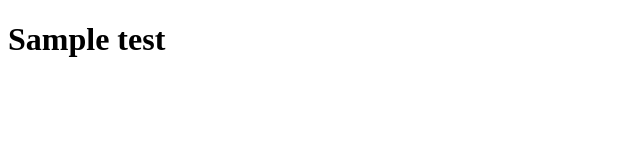
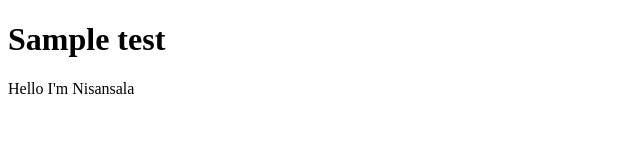
Before and after one commit to 1997Nisansala/Myapp, a plain HTML site: page index.html in a window 1280 px wide. Shown: the whole page, without its empty margins (0-640 px from the left). Drawn offline with Linux system fonts and the light colour scheme.

Commit message:
On branch master

```diff
--- a/index.html
+++ b/index.html
@@ -5,5 +5,8 @@
 </head>
 <body>
 	<h1>Sample test</h1>
+	<p>
+		Hello I'm Nisansala
+	</p>
 </body>
 </html>
```
